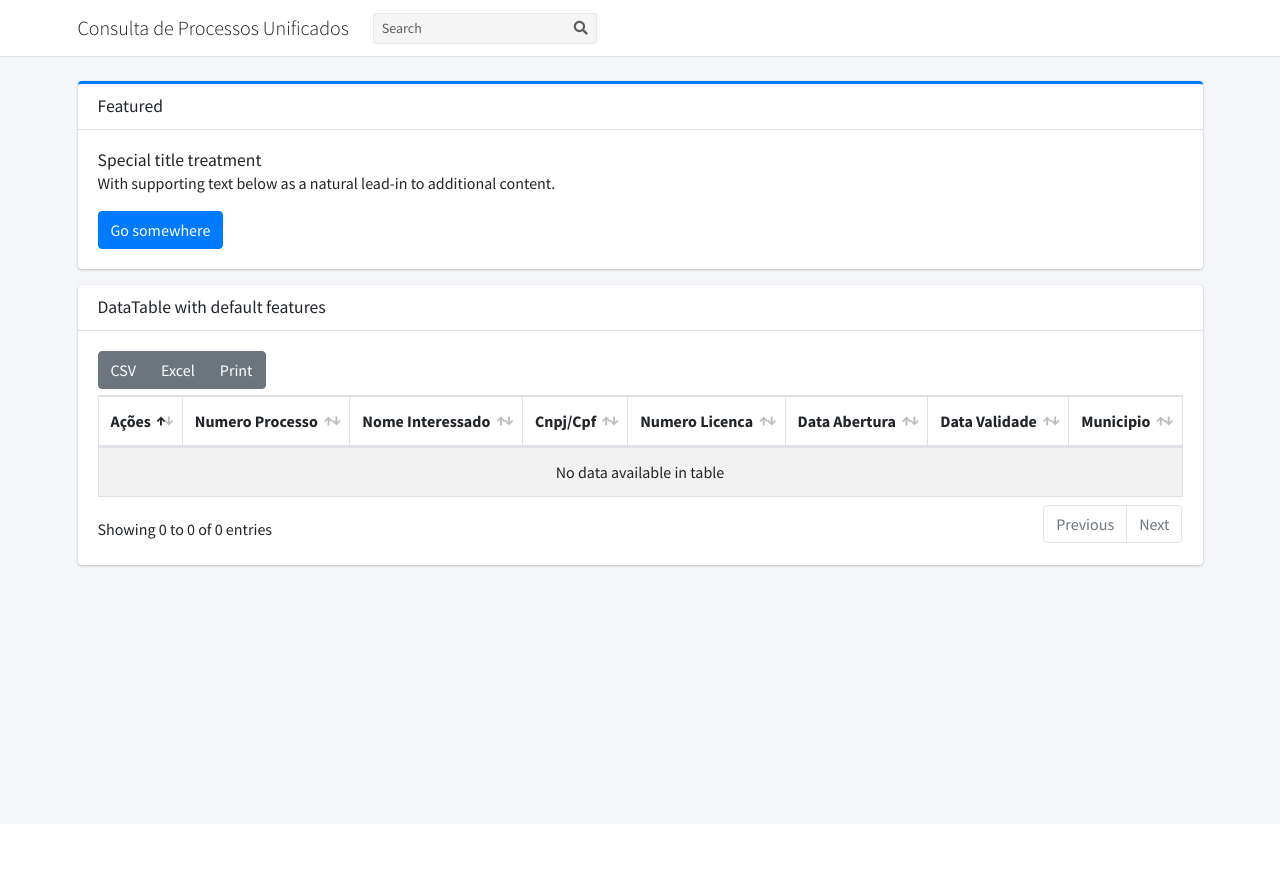
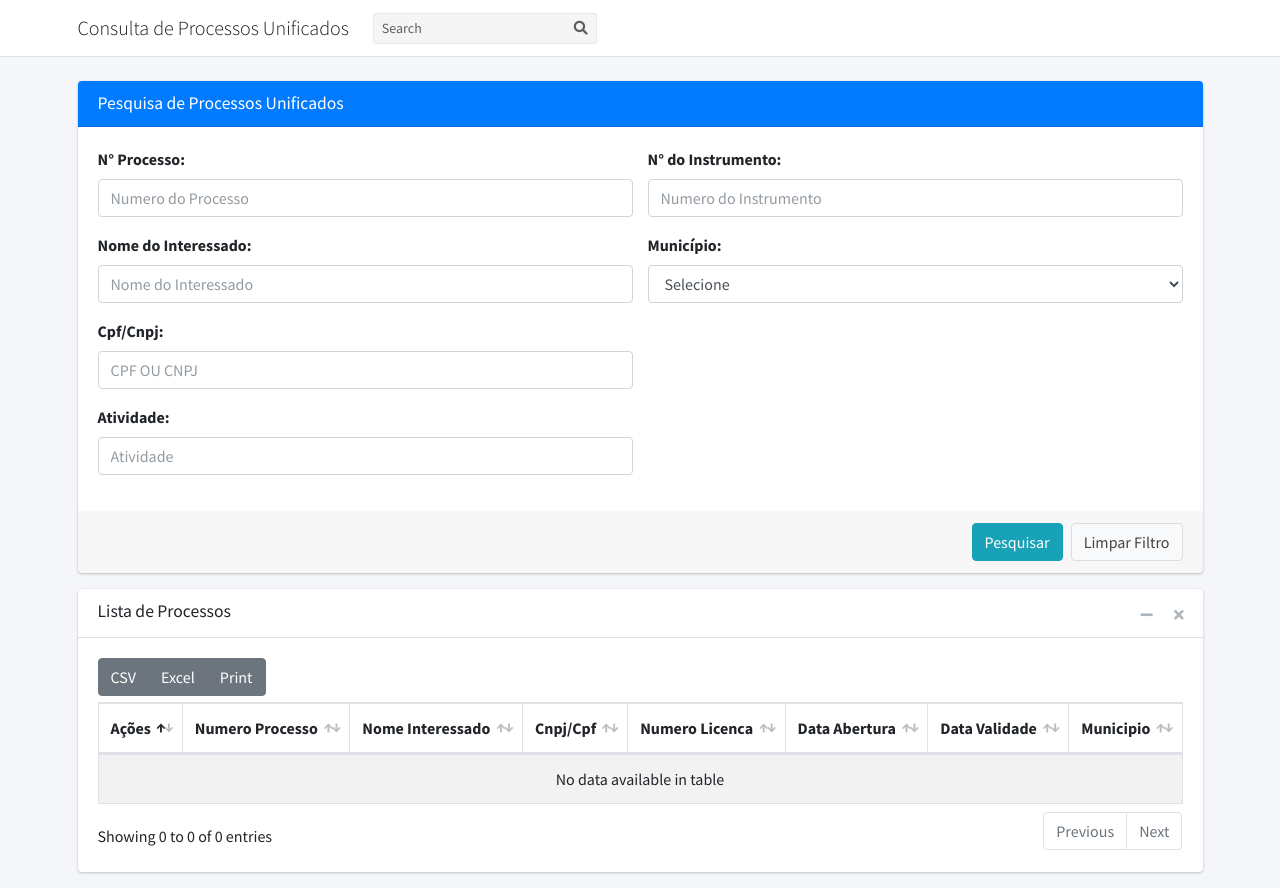
Before and after one commit to EdsonCpimw/consulta_unificada, a Django app: template processo_unificado/templates/processo_unificado/consulta_processos.html in a window 1280 px wide. Before the commit the page ends 568 px from the top, so only its background shows below. Run offline with Django 4.2, Linux system fonts and the light colour scheme; the template is opened without the code that fills it: values that come from a table or form of the project are taken from there, others are empty; some libraries are stand-ins or nearby versions.

Commit message:
Feat: Criação template de pesquisa consulta

```diff
--- a/processo_unificado/templates/processo_unificado/consulta_processos.html
+++ b/processo_unificado/templates/processo_unificado/consulta_processos.html
@@ -3,26 +3,101 @@
    <div class="content-wrapper">
      {% include 'menu.html' %}
      <br>
-      <div class="content-wrapper">
         <div class="content">
           <div class="container">
             <div class="row">
               <div class="col-lg-12">
-                <div class="card card-primary card-outline">
-                  <div class="card-header">
-                    <h5 class="card-title m-0">Featured</h5>
+                <!-- SELECT2 EXAMPLE -->
+                  <div class="card card-primary">
+                    <div class="card-header">
+                      <h3 class="card-title">Pesquisa de Processos Unificados</h3>
+                    </div>
+                    <!-- /.card-header -->
+                    <form method='GET' action="">
+                        <div class="card-body">
+                          <div class="row">
+                            <div class="col-md-6">
+                              <div class="form-group">
+                                <label>N° Processo:</label>
+                                {{form.numero_processo}}
+                              </div>
+                              <div class="form-group">
+                                <label>Nome do Interessado:</label>
+                                {{form.nome_interessado}}
+                              </div>
+                              <div class="form-group">
+                                <label>Cpf/Cnpj:</label>
+                                 {{form.cpf_cnpj}}
+                              </div>
+                              <div class="form-group">
+                                <label>Atividade:</label>
+                                {{form.atividade}}
+                              </div>
+                            </div>
+                            <!-- /.col -->
+                            <div class="col-md-6">
+<!--                              <div class="form-group">-->
+<!--                                <label>Tipo de Instrumento:</label>-->
+<!--                                <select class="form-control select2" style="width: 100%;">-->
+<!--                                  <option selected="selected">Alabama</option>-->
+<!--                                  <option>Alaska</option>-->
+<!--                                  <option disabled="disabled">California (disabled)</option>-->
+<!--                                  <option>Delaware</option>-->
+<!--                                  <option>Tennessee</option>-->
+<!--                                  <option>Texas</option>-->
+<!--                                  <option>Washington</option>-->
+<!--                                </select>-->
+<!--                              </div>-->
+                              <div class="form-group">
+                                <label>N° do Instrumento:</label>
+                                <input type="Text" class="form-control" name="numero_instrumento" id="numero_instrumento" placeholder="Numero do Instrumento">
+                              </div>
+                              <div class="form-group">
+                                <label>Município:</label>
+                                  {{form.nome_municipio}}
+<!--                                <select class="form-control select2" data-placeholder="Please select a product" name="nome_municipio" style="width: 100%;">-->
+<!--                                    <option selected="selected"></option>-->
+<!--                                    {% for municipio in municipios %}-->
+<!--                                    <option>{{municipio}}</option>-->
+<!--                                    {% endfor %}-->
+<!--                                </select>-->
+                              </div>
+<!--                              <div class="form-group">-->
+<!--                                <label>Região Hidrográfica:</label>-->
+<!--                                <select class="form-control select2" style="width: 100%;">-->
+<!--                                  <option selected="selected">Alabama</option>-->
+<!--                                  <option>Alaska</option>-->
+<!--                                  <option disabled="disabled">California (disabled)</option>-->
+<!--                                  <option>Delaware</option>-->
+<!--                                  <option>Tennessee</option>-->
+<!--                                  <option>Texas</option>-->
+<!--                                  <option>Washington</option>-->
+<!--                                </select>-->
+<!--                              </div>-->
+                            </div>
+                            <!-- /.col -->
+                          </div>
+                          <!-- /.row -->
+                        </div>
+                        <div class="card-footer">
+<!--                            <a href="#" class="btn btn-default float-right mt-3 mb-3">Limpar Filtro</a>-->
+<!--                            <a href="#" type="submit" class="btn btn-success float-right mr-2 mt-3 mb-3">Pesquisar</a>-->
+                          <button  class="btn btn-default float-right">Limpar Filtro</button>
+                          <button type="submit" class="btn btn-info float-right mr-2">Pesquisar</button>
+                        </div>
+                    </form>
                   </div>
-                  <div class="card-body">
-                    <h6 class="card-title">Special title treatment</h6>
-
-                    <p class="card-text">With supporting text below as a natural lead-in to additional content.</p>
-                    <a href="#" class="btn btn-primary">Go somewhere</a>
-                  </div>
-                </div>
-              <!-- /.col-md-6 -->
               <div class="card">
                   <div class="card-header">
-                    <h3 class="card-title">DataTable with default features</h3>
+                    <h3 class="card-title">Lista de Processos</h3>
+                    <div class="card-tools">
+                        <button type="button" class="btn btn-tool" data-card-widget="collapse">
+                          <i class="fas fa-minus"></i>
+                        </button>
+                        <button type="button" class="btn btn-tool" data-card-widget="remove">
+                          <i class="fas fa-times"></i>
+                        </button>
+                    </div>
                   </div>
                   <!-- /.card-header -->
                   <div class="card-body">
@@ -42,7 +117,11 @@
                       <tbody>
                       {% for processo in processos %}
                         <tr>
-                          <td>{{ processo.id_processo }}</td>
+                          <td class="">
+                            <a href="#" class="text-muted">
+                              <i class="fas fa-search"></i>
+                            </a>
+                          </td>
                           <td>{{ processo.numero_processo }}</td>
                           {% if processo.razao_social and processo.cnpj %}
                           <td>{{ processo.razao_social }}</td>
@@ -61,10 +140,10 @@
                     </table>
                   </div>
                 </div>
+              </div>
             </div>
             <!-- /.row -->
           </div><!-- /.container-fluid -->
         </div>
-       </div>
    </div>
 {% endblock %}
```
